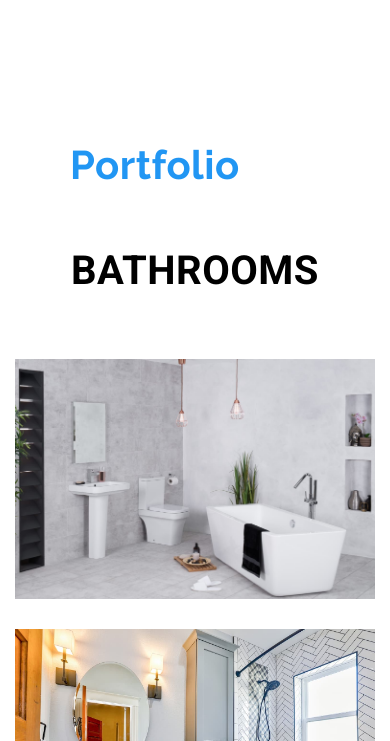
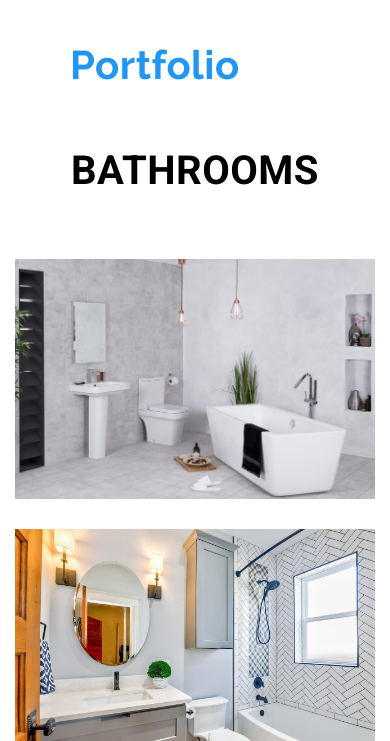
Before and after one commit to Chekirko/BuildComp, a plain HTML site: page portfolio.html in a window 390 px wide. Shown: the part 103-844 px from the top of the page. Drawn offline with nearby package versions, Linux system fonts and the light colour scheme.

Commit message:
add fixed portfolio

```diff
--- a/sass/components/_portfolio.scss
+++ b/sass/components/_portfolio.scss
@@ -7,6 +7,10 @@
   padding-top: 150px;
   padding-left: 70px;
   margin-bottom: 70px;
+
+  @include mq(mobile-only) {
+    padding-top: 50px;
+  }
 }
 
 .card {
```
Also changed, not shown: css/main.css, css/main.min.css, 2 other files.
